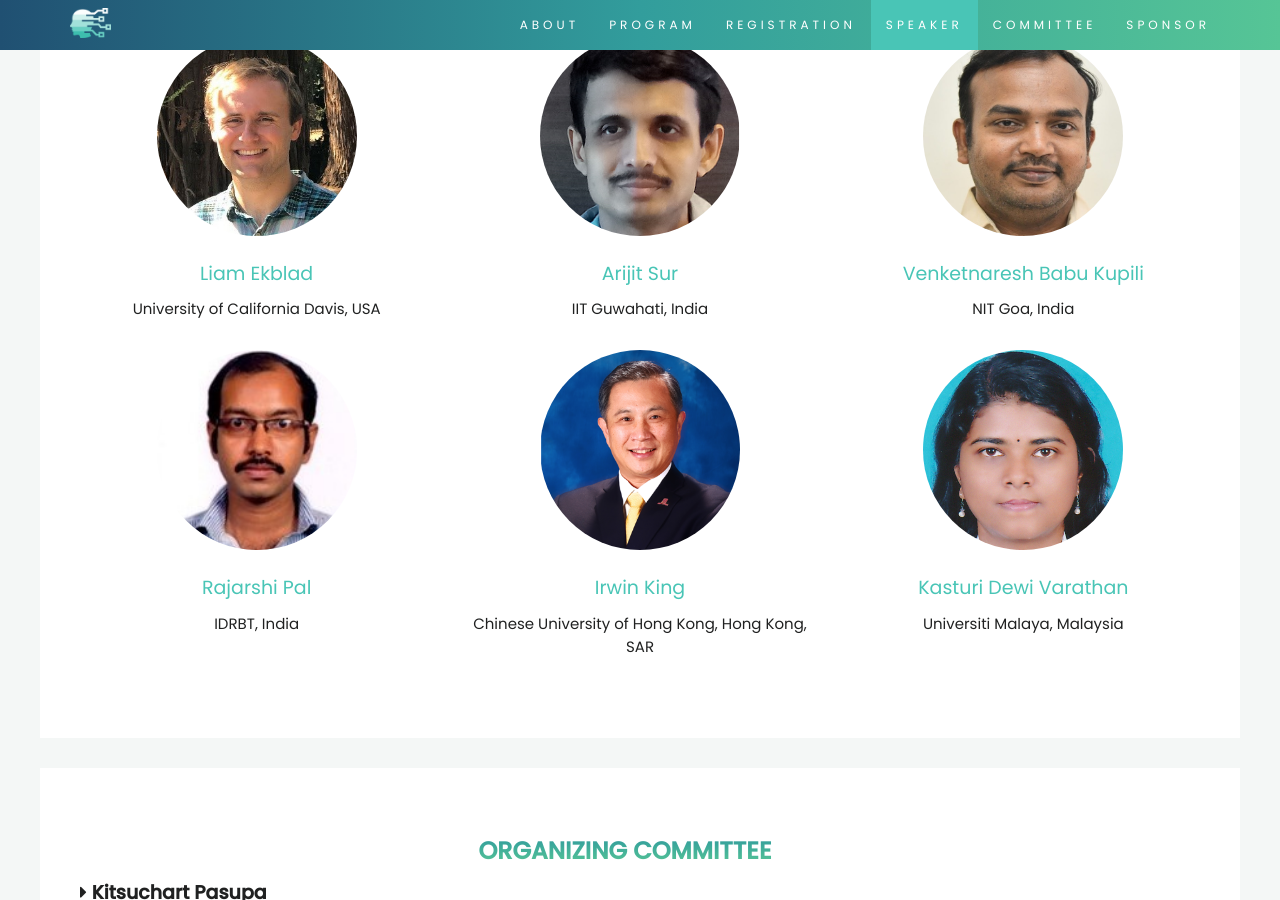
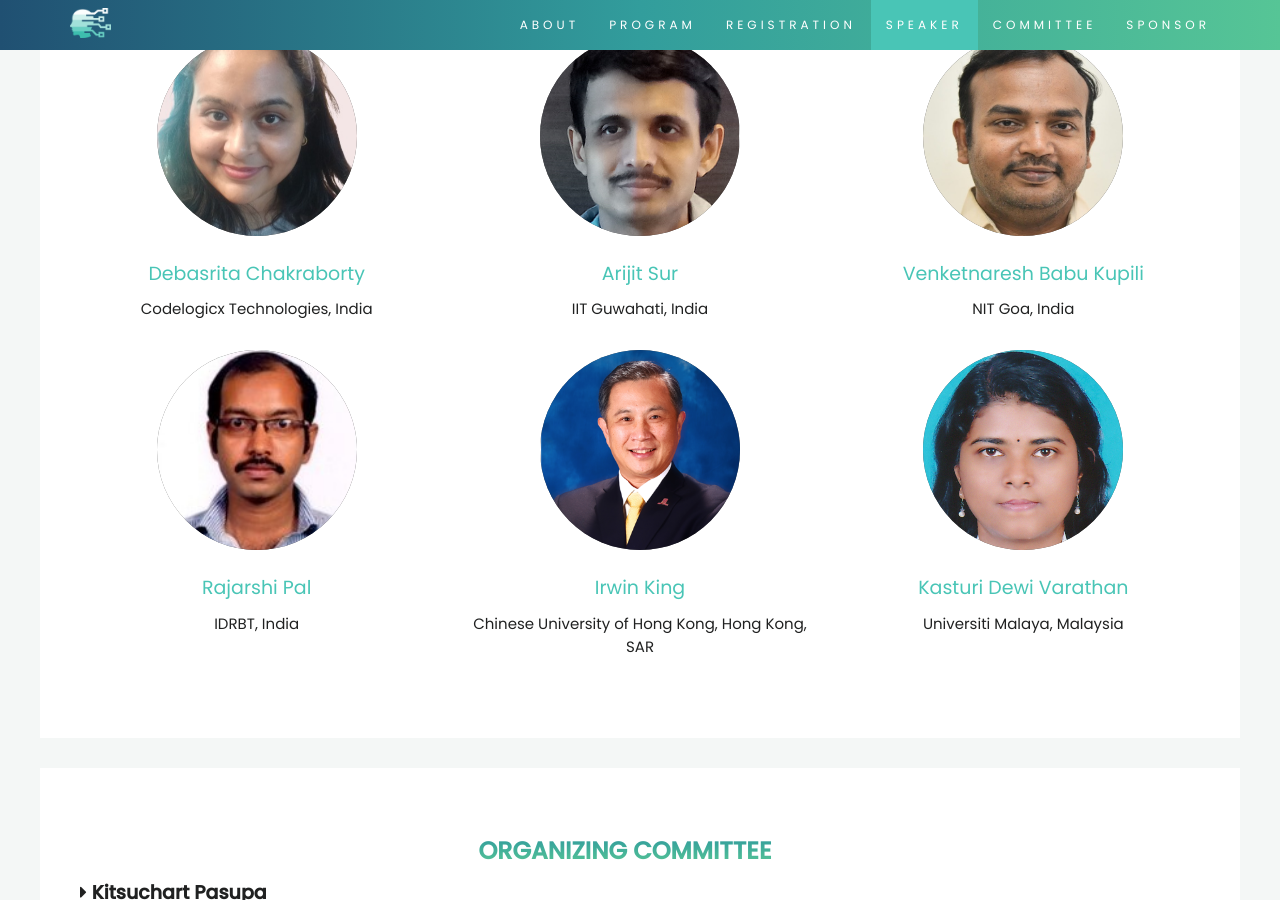
Before and after one commit to deeplearningandaiwinterschool/deeplearningandaiwinterschool.github.io, a Jekyll site: the page built from index.html, in a window 1280 px wide and 900 px high, scrolled down 4640 px. Built offline with Jekyll 4.4.1, drawn with Linux system fonts in a browser that asks for light colours.

Commit message:
Update dlai7.yml

```diff
--- a/_data/dlai7.yml
+++ b/_data/dlai7.yml
@@ -236,8 +236,8 @@
       - event-name:
         eventtime: 11:20 am. - 12:20 pm.
         comments:
-        speaker: <a href='#Liam_Ekblad'><i>Mr. Liam Ekblad</i></a>
-        topic: Connecting spatial climate information to infrastructure operations using deep reinforcement learning
+        speaker: <a href='#Debasrita_Chakraborty'><i>dr. Debasrita Chakraborty</i></a>
+        topic: Revolutionizing Research with Deep Learning
 
       - event-name:
         eventtime: 12:20 - 01:30 pm.
@@ -453,11 +453,11 @@
     name-url: https://www.iwmi.cgiar.org/about/staff-list/surajit-ghosh/
     affiliation: IMWI, Sri Lanka
 
-  - name: Liam Ekblad
-    id: Liam_Ekblad
-    img-url: ./assets/images/speakers/DLAI7/Liam_Ekblad.jpg
+  - name: Debasrita Chakraborty
+    id: Debasrita_Chakraborty
+    img-url: ./assets/images/speakers/DLAI7/Debasrita_Chakraborty.png
     name-url:
-    affiliation: University of California Davis, USA
+    affiliation: Codelogicx Technologies, India
 
   - name: Arijit Sur
     id: Arijit_Sur
```
